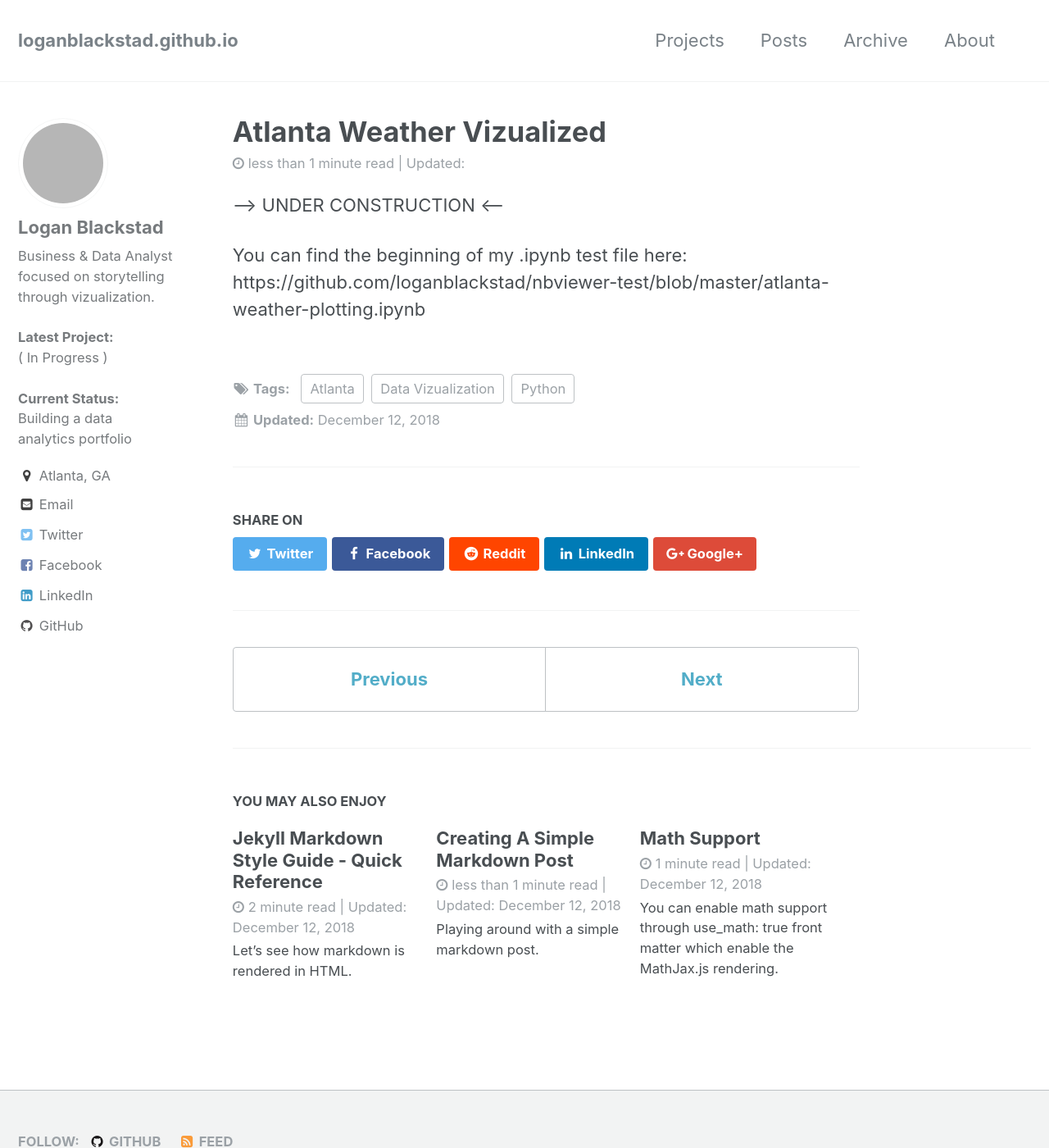
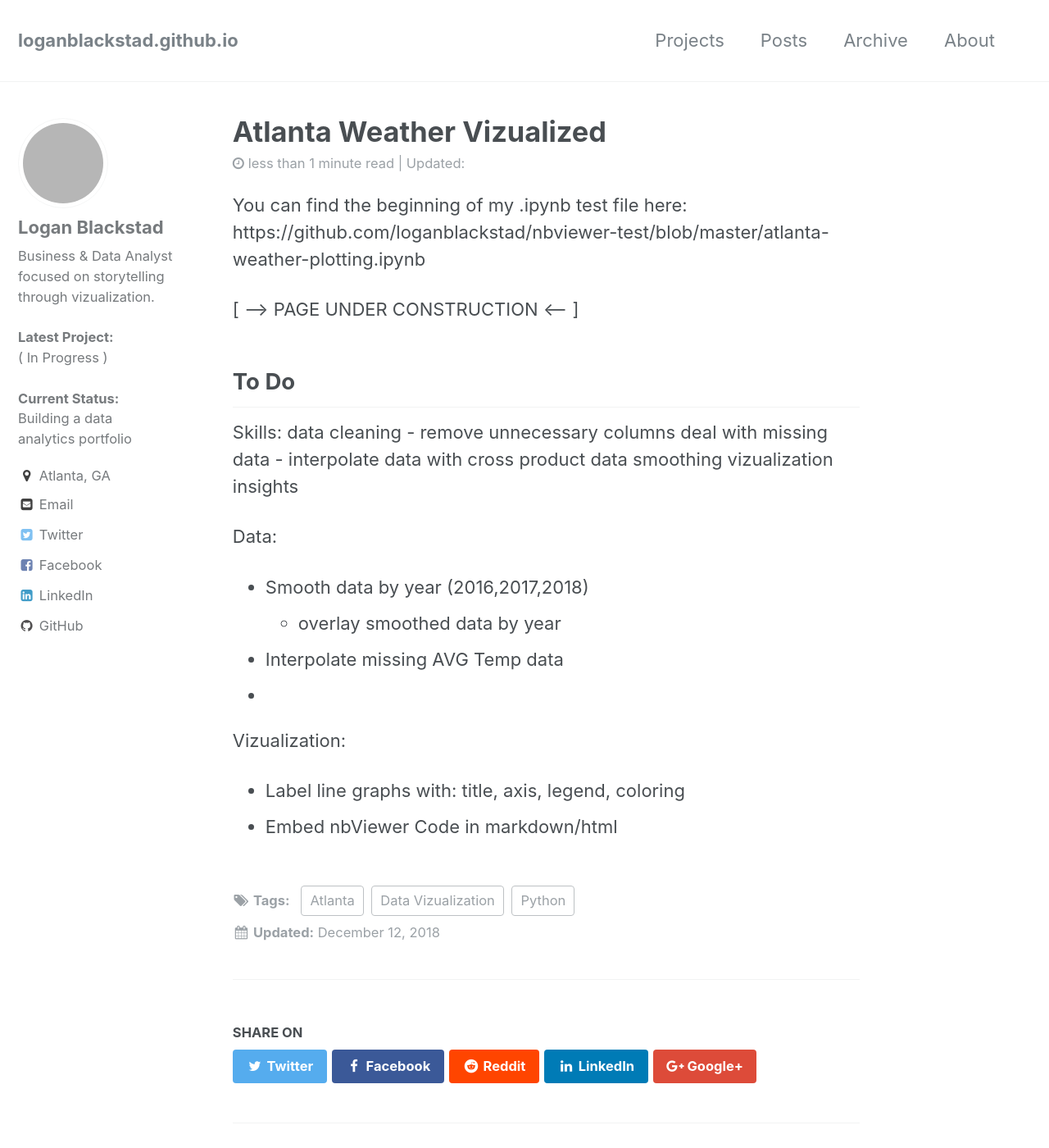
Before and after one commit to loganblackstad/loganblackstad.github.io, a Jekyll site: the page built from _posts/2018-12-12-Atlanta-Weather-Vizualized.md, in a window 1280 px wide and 1400 px high. Shown: the whole window at 82% size. Built offline with Jekyll 4.4.1, drawn with Linux system fonts in a browser that asks for light colours; comment, search, counter and statistics services are not loaded; grey boxes are pictures that could not be loaded.

Commit message:
Update 2018-12-12-Atlanta-Weather-Vizualized.md

```diff
--- a/_posts/2018-12-12-Atlanta-Weather-Vizualized.md
+++ b/_posts/2018-12-12-Atlanta-Weather-Vizualized.md
@@ -5,7 +5,29 @@ tags: [Atlanta, Data Vizualization, Python]
 use_math: true
 ---
 
--->  UNDER CONSTRUCTION  <--
-
 You can find the beginning of my .ipynb test file here:
 https://github.com/loganblackstad/nbviewer-test/blob/master/atlanta-weather-plotting.ipynb
+
+
+[ -->  PAGE UNDER CONSTRUCTION  <-- ]
+
+## To Do
+
+Skills:
+data cleaning - remove unnecessary columns
+deal with missing data - interpolate data with cross product
+data smoothing
+vizualization
+insights
+
+
+Data:
+* Smooth data by year (2016,2017,2018)
+  - overlay smoothed data by year
+* Interpolate missing AVG Temp data
+*
+
+
+Vizualization:
+* Label line graphs with:  title, axis, legend, coloring
+* Embed nbViewer Code in markdown/html
```
